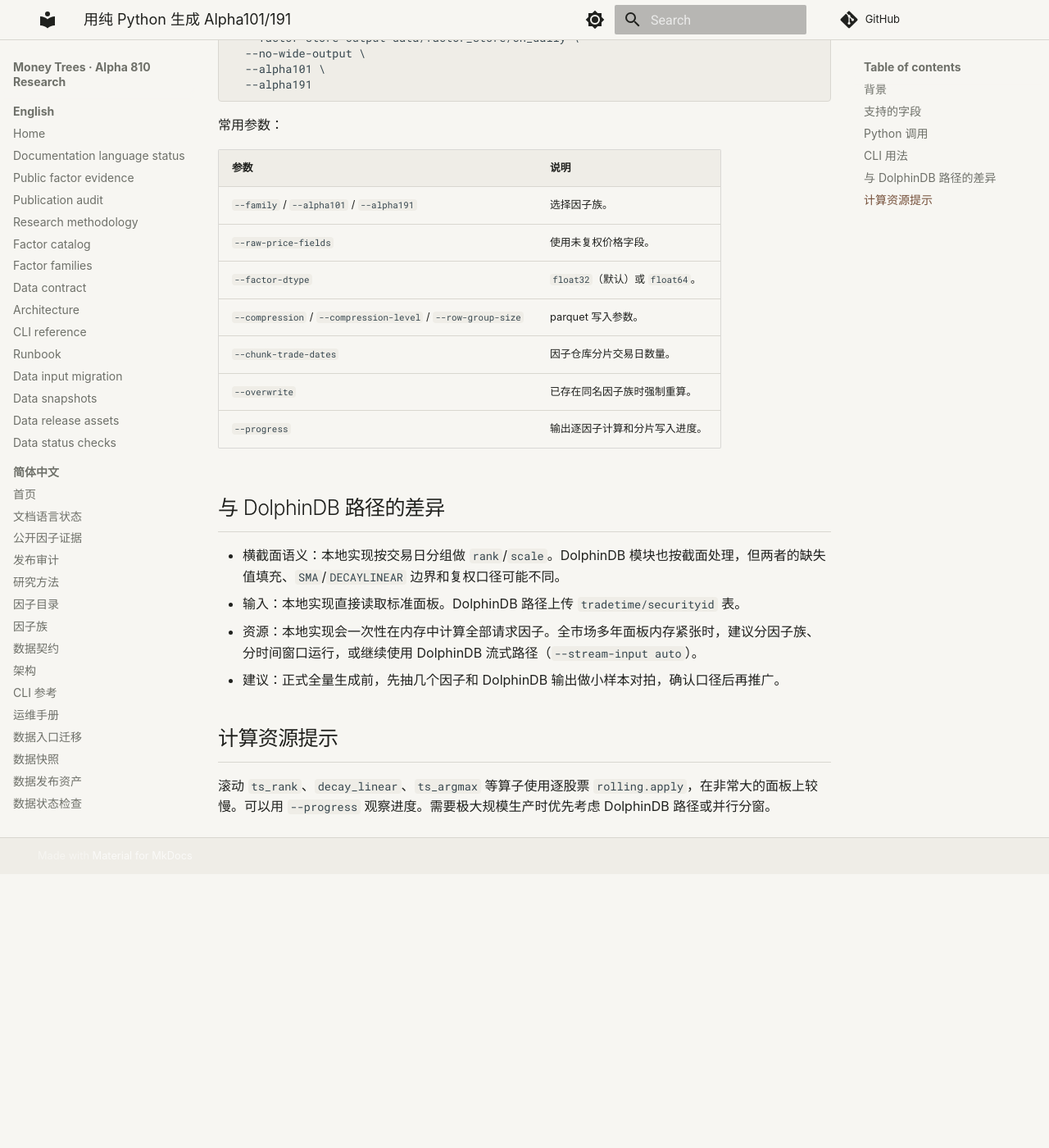
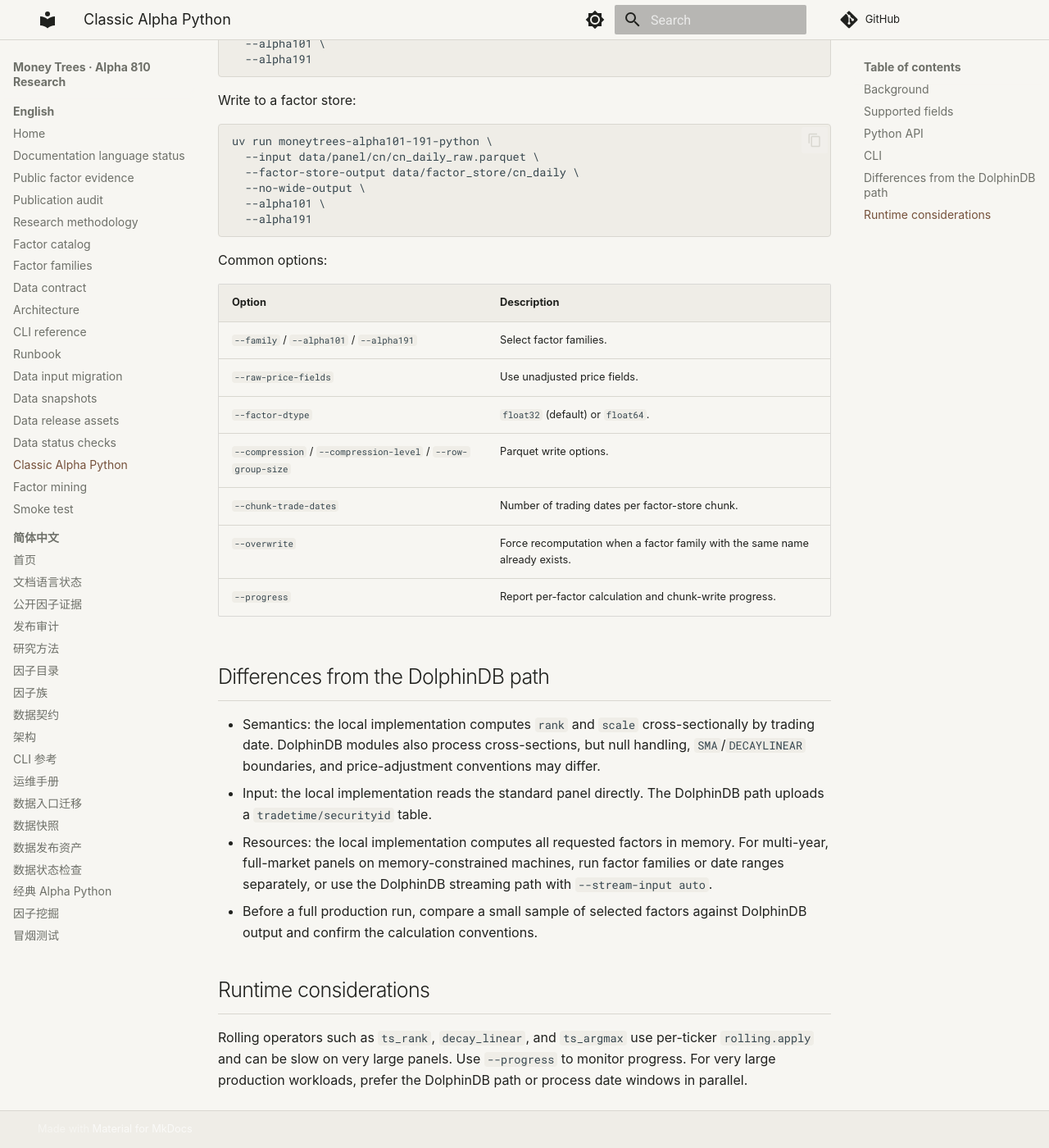
Before and after one commit to runchengxie/money-trees, an MkDocs documentation site: the page built from docs/classic-alphas-python.md, in a window 1280 px wide and 1400 px high, scrolled down 1907 px. Shown: the whole window at 82% size. Built offline with MkDocs 1.6.1 and Material for MkDocs 9.7.7, drawn with Linux system fonts in a browser that asks for light colours; comment, search, counter and statistics services are not loaded; before the commit the page ends 2973 px from its top, so only the background shows below that; some of the changed text lies outside the part shown.

Commit message:
docs: localize factor and smoke guides

````diff
--- a/docs/classic-alphas-python.md
+++ b/docs/classic-alphas-python.md
@@ -1,29 +1,31 @@
-# 用纯 Python 生成 Alpha101/191
+# Generate Alpha101/191 with pure Python
 
-本文说明如何使用 Money Trees 内置的纯 Python Alpha101/191 生成器。该实现移植自 `wu-alpha191-alpha101` 参考仓库，但把 `rank`、`scale` 改为横截面语义（按交易日分组），滚动算子仍按股票时间序列计算。
+[简体中文](classic-alphas-python.zh-CN.md)
 
-## 背景
+This guide covers the built-in pure-Python Alpha101/191 generators in Money Trees. The implementation was ported from the `wu-alpha191-alpha101` reference repository, but `rank` and `scale` use cross-sectional semantics grouped by trading date. Rolling operators still run over each ticker's time series.
 
-- 早期参考仓库 `wu-alpha191-alpha101` 提供逐股票的 Alpha191/Alpha101 Python 实现，但 `rank`/`scale` 用的是单只股票时间序列排名，与标准定义（横截面排名）不一致。
-- Money Trees 的 `src/moneytree/factors/classic.py` 把公式移植到标准 `date, ticker` 面板上，`rank`/`scale` 按交易日横截面计算，`ts_*` 滚动算子按股票分组。
-- 参考仓库 `wu-alpha191-alpha101` 的 README 已标注本仓库为取代者。公式来自公开研报和论文，迁移时保留了结构，只修正了口径。
+## Background
 
-## 支持的字段
+- The original `wu-alpha191-alpha101` repository provides per-ticker Python implementations of Alpha191/Alpha101. Its `rank` and `scale` operators rank a single ticker's time series, which differs from the standard cross-sectional definition.
+- `src/moneytree/factors/classic.py` ports the formulas to the standard `date, ticker` panel. `rank` and `scale` are calculated cross-sectionally by trading date; `ts_*` rolling operators are grouped by ticker.
+- The reference repository's README identifies this repository as its successor. The formulas come from public research reports and papers; the port preserves their structure while correcting the calculation semantics.
 
-| 字段 | 来源列（优先复权，`--raw-price-fields` 时用未复权） | 说明 |
+## Supported fields
+
+| Field | Source column (adjusted by default; raw when using `--raw-price-fields`) | Meaning |
 | --- | --- | --- |
-| `open` / `high` / `low` / `close` | `open_adj` / `high_adj` / `low_adj` / `close_adj`，缺省退回 `open` 等 | 价格类字段。 |
-| `vwap` | `vwap_adj`，缺省退回 `vwap` | 成交量加权均价。 |
-| `volume` | `volume` | 原始成交量（股）。 |
-| `returns` | 由 `close` 按股票计算 `pct_change` | 收益序列。 |
-| `turnover` | `amount` | 成交额。 |
-| `turnover_rate` | `turnover_rate` | 换手率，缺失时该因子输出缺失。 |
-| `cap` | `circ_mv`，缺省退回 `total_mv` | 市值。 |
-| `industry` | `industry` | 行业。 |
+| `open` / `high` / `low` / `close` | `open_adj` / `high_adj` / `low_adj` / `close_adj`, falling back to `open` and similar columns | Price fields. |
+| `vwap` | `vwap_adj`, falling back to `vwap` | Volume-weighted average price. |
+| `volume` | `volume` | Raw volume in shares. |
+| `returns` | `pct_change` of `close`, calculated by ticker | Return series. |
+| `turnover` | `amount` | Trading amount. |
+| `turnover_rate` | `turnover_rate` | If missing, factors that need it return missing values. |
+| `cap` | `circ_mv`, falling back to `total_mv` | Market capitalization. |
+| `industry` | `industry` | Industry classification. |
 
-`index_open` / `index_close`（`benchmark_open` / `benchmark_close`）保留在上下文里，当前移植的公式未使用。
+`index_open` / `index_close` (also available as `benchmark_open` / `benchmark_close`) remain in the context but are not used by the currently ported formulas.
 
-## Python 调用
+## Python API
 
 ```python
 import pandas as pd
@@ -34,11 +36,11 @@ alpha101 = build_alpha101_features(panel)
 alpha191 = build_alpha191_features(panel)
 ```
 
-返回按 `(date, ticker)` 索引的 DataFrame，列名为 `alpha101_001`…`alpha101_101` 和 `alpha191_001`…`alpha191_191`，默认 `float32`。
+The functions return DataFrames indexed by `(date, ticker)`, with columns `alpha101_001`…`alpha101_101` and `alpha191_001`…`alpha191_191`. The default dtype is `float32`.
 
-## CLI 用法
+## CLI
 
-写入兼容宽面板：
+Write a compatible wide panel:
 
 ```bash
 uv run moneytrees-alpha101-191-python \
@@ -48,7 +50,7 @@ uv run moneytrees-alpha101-191-python \
   --alpha191
 ```
 
-写入因子仓库：
+Write to a factor store:
 
 ```bash
 uv run moneytrees-alpha101-191-python \
@@ -59,25 +61,25 @@ uv run moneytrees-alpha101-191-python \
   --alpha191
 ```
 
-常用参数：
+Common options:
 
-| 参数 | 说明 |
+| Option | Description |
 | --- | --- |
-| `--family` / `--alpha101` / `--alpha191` | 选择因子族。 |
-| `--raw-price-fields` | 使用未复权价格字段。 |
-| `--factor-dtype` | `float32`（默认）或 `float64`。 |
-| `--compression` / `--compression-level` / `--row-group-size` | parquet 写入参数。 |
-| `--chunk-trade-dates` | 因子仓库分片交易日数量。 |
-| `--overwrite` | 已存在同名因子族时强制重算。 |
-| `--progress` | 输出逐因子计算和分片写入进度。 |
+| `--family` / `--alpha101` / `--alpha191` | Select factor families. |
+| `--raw-price-fields` | Use unadjusted price fields. |
+| `--factor-dtype` | `float32` (default) or `float64`. |
+| `--compression` / `--compression-level` / `--row-group-size` | Parquet write options. |
+| `--chunk-trade-dates` | Number of trading dates per factor-store chunk. |
+| `--overwrite` | Force recomputation when a factor family with the same name already exists. |
+| `--progress` | Report per-factor calculation and chunk-write progress. |
 
-## 与 DolphinDB 路径的差异
+## Differences from the DolphinDB path
 
-- 横截面语义：本地实现按交易日分组做 `rank`/`scale`。DolphinDB 模块也按截面处理，但两者的缺失值填充、`SMA`/`DECAYLINEAR` 边界和复权口径可能不同。
-- 输入：本地实现直接读取标准面板。DolphinDB 路径上传 `tradetime/securityid` 表。
-- 资源：本地实现会一次性在内存中计算全部请求因子。全市场多年面板内存紧张时，建议分因子族、分时间窗口运行，或继续使用 DolphinDB 流式路径（`--stream-input auto`）。
-- 建议：正式全量生成前，先抽几个因子和 DolphinDB 输出做小样本对拍，确认口径后再推广。
+- Semantics: the local implementation computes `rank` and `scale` cross-sectionally by trading date. DolphinDB modules also process cross-sections, but null handling, `SMA`/`DECAYLINEAR` boundaries, and price-adjustment conventions may differ.
+- Input: the local implementation reads the standard panel directly. The DolphinDB path uploads a `tradetime/securityid` table.
+- Resources: the local implementation computes all requested factors in memory. For multi-year, full-market panels on memory-constrained machines, run factor families or date ranges separately, or use the DolphinDB streaming path with `--stream-input auto`.
+- Before a full production run, compare a small sample of selected factors against DolphinDB output and confirm the calculation conventions.
 
-## 计算资源提示
+## Runtime considerations
 
-滚动 `ts_rank`、`decay_linear`、`ts_argmax` 等算子使用逐股票 `rolling.apply`，在非常大的面板上较慢。可以用 `--progress` 观察进度。需要极大规模生产时优先考虑 DolphinDB 路径或并行分窗。
+Rolling operators such as `ts_rank`, `decay_linear`, and `ts_argmax` use per-ticker `rolling.apply` and can be slow on very large panels. Use `--progress` to monitor progress. For very large production workloads, prefer the DolphinDB path or process date windows in parallel.
--- a/mkdocs.yml
+++ b/mkdocs.yml
@@ -40,6 +40,9 @@ nav:
       - Data snapshots: data-snapshot.md
       - Data release assets: data-release.md
       - Data status checks: data-status.md
+      - Classic Alpha Python: classic-alphas-python.md
+      - Factor mining: factor-mining.md
+      - Smoke test: smoke-test.md
   - 简体中文:
       - 首页: index.zh-CN.md
       - 文档语言状态: language-migration-status.zh-CN.md
@@ -56,6 +59,9 @@ nav:
       - 数据快照: data-snapshot.zh-CN.md
       - 数据发布资产: data-release.zh-CN.md
       - 数据状态检查: data-status.zh-CN.md
+      - 经典 Alpha Python: classic-alphas-python.zh-CN.md
+      - 因子挖掘: factor-mining.zh-CN.md
+      - 冒烟测试: smoke-test.zh-CN.md
 markdown_extensions:
   - admonition
   - attr_list
````
Also changed, not shown: README.zh-CN.md (+3 -3 lines), docs/classic-alphas-python.zh-CN.md (added, +85 -0 lines), docs/factor-mining.md (+29 -27 lines), docs/factor-mining.zh-CN.md (added, +58 -0 lines), docs/language-migration-status.md (+4 -4 lines), docs/language-migration-status.zh-CN.md (+4 -4 lines), docs/smoke-test.md (+29 -39 lines), docs/smoke-test.zh-CN.md (added, +119 -0 lines).
